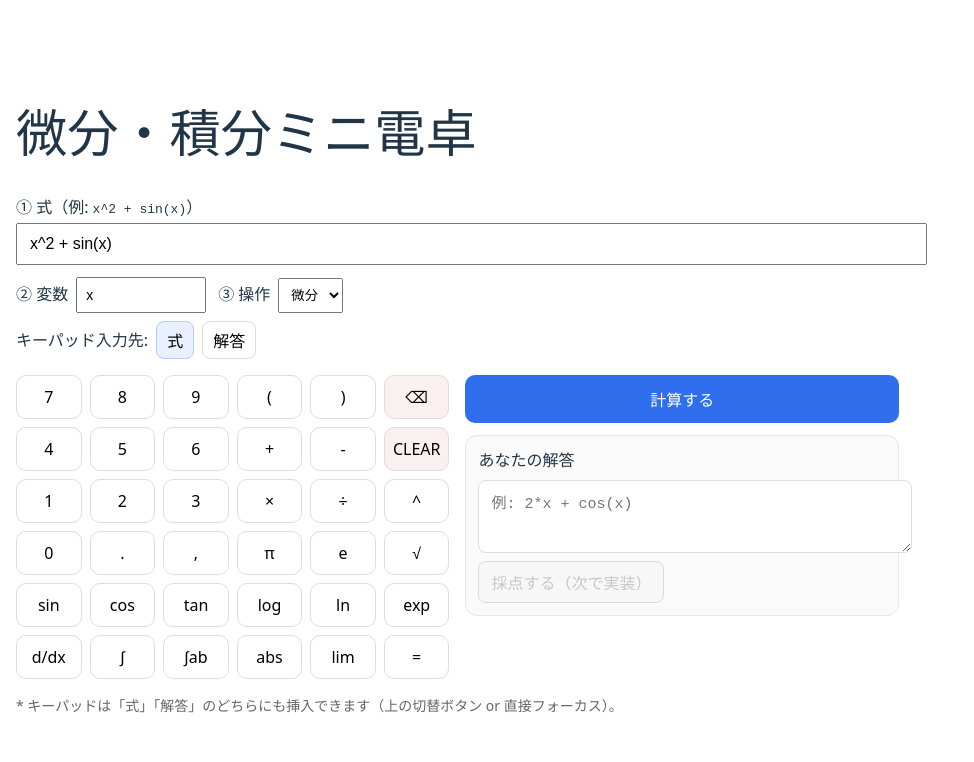
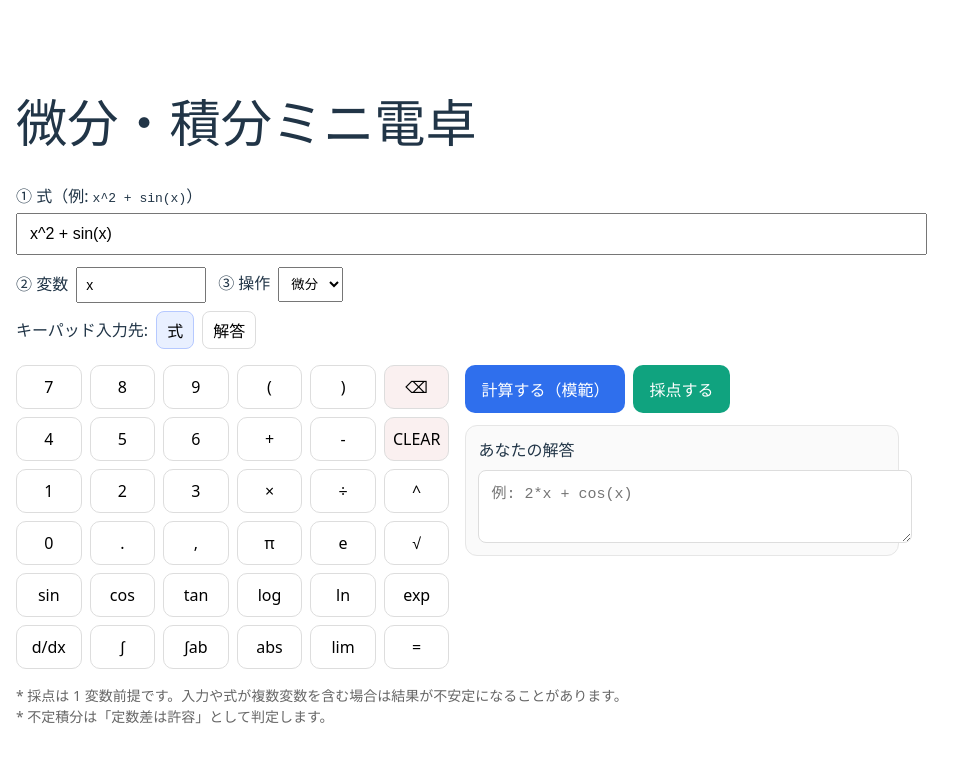
Before and after one commit to imaizumiii/nabla-operator-game, a React (Vite) app: page / in a window 1280 px wide. Shown: the top 762 px of the page, without its empty margins (0-974 px from the left). Built offline with nearby package versions, Linux system fonts and the light colour scheme.

Commit message:
feat/can calclate diff and integral And can verdict

```diff
--- a/src/App.css
+++ b/src/App.css
@@ -15,18 +15,11 @@
   font-size: 16px;
 }
 
-.small-input {
-  width: 110px;
-  padding: 8px;
-  margin-left: 8px;
-  font-size: 14px;
-}
-
+.small-input { width: 110px; padding: 8px; margin-left: 8px; font-size: 14px; }
 .select { padding: 8px; margin-left: 8px; }
-
 .checkbox { display: flex; align-items: center; gap: 6px; }
 
-/* パネルレイアウト */
+/* レイアウト */
 .panel {
   display: grid;
   grid-template-columns: 1fr 1fr;
@@ -50,18 +43,22 @@
 
 .panel-right { display: flex; flex-direction: column; gap: 12px; }
 
-.primary-btn {
+.actions { display: flex; gap: 8px; }
+
+.primary-btn, .grade-btn {
   padding: 12px 16px;
   font-weight: 700;
   border: none;
   border-radius: 10px;
-  background: #2f6fed;
   color: #fff;
   cursor: pointer;
 }
+.primary-btn { background: #2f6fed; }
 .primary-btn:hover { filter: brightness(0.95); }
+.grade-btn { background: #10a37f; }
+.grade-btn:hover { filter: brightness(0.95); }
 
-/* ★ 解答欄 */
+/* 解答欄 */
 .answer-box {
   border: 1px solid #e6e6e6;
   border-radius: 12px;
@@ -81,29 +78,22 @@
   background: #fff;
   resize: vertical;
 }
-.secondary-btn {
-  align-self: flex-start;
-  padding: 8px 12px;
-  border-radius: 8px;
-  border: 1px solid #ccc;
-  background: #f7f7f7;
-  cursor: not-allowed;
-  opacity: 0.7;
-}
 
+.verdict { font-weight: 700; }
+.verdict.correct { color: #087443; }
+.verdict.almost { color: #b58900; }
+.verdict.wrong { color: #b00020; }
+.verdict-msg { font-weight: 400; margin-left: 4px; color: #444; }
+
+/* 結果表示 */
 .error { color: crimson; white-space: pre-wrap; }
 .result-title { font-weight: 700; margin-bottom: 4px; }
 .result-pre { background: #f6f6f6; padding: 12px; border-radius: 8px; overflow-x: auto; }
 
 .note { margin-top: 16px; color: #666; font-size: 14px; }
 
-/* ★ キーパッド入力先の切替 */
-.toggle {
-  margin-top: 8px;
-  display: flex;
-  align-items: center;
-  gap: 8px;
-}
+/* キーパッド入力先の切替 */
+.toggle { margin-top: 8px; display: flex; align-items: center; gap: 8px; }
 .toggle-btn {
   padding: 6px 10px;
   border-radius: 8px;
@@ -111,8 +101,4 @@
   background: #fff;
   cursor: pointer;
 }
-.toggle-btn.active {
-  background: #e9f0ff;
-  border-color: #b6c9ff;
-  font-weight: 700;
-}
+.toggle-btn.active { background: #e9f0ff; border-color: #b6c9ff; font-weight: 700; }
--- a/src/App.jsx
+++ b/src/App.jsx
@@ -13,6 +13,8 @@ export default function App() {
   const [result, setResult] = useState("");
   const [error, setError] = useState("");
   const [userAnswer, setUserAnswer] = useState("");
+  const [verdict, setVerdict] = useState(null);
+  const [verdictMessage, setVerdictMessage] = useState("");
   const [activeTarget, setActiveTarget] = useState("expr");
 
   const answerRef = useRef(null);
@@ -104,6 +106,118 @@ export default function App() {
     }
   };
 
+  const nearlyEqual = (a, b, atol = 1e-6, rtol = 1e-6) => {
+    if (!isFinite(a) || !isFinite(b)) return false;
+    const diff = Math.abs(a -b);
+    return diff <= atol + rtol * Math.max(1, Math.abs(a), Math.abs(b));
+  };
+
+  const evalAt = (exprStr, xVal) => {
+    try {
+      const s = Algebrite.run(`float(subst((${exprStr}), ${variavle}, (${xVal})))`)
+      const num = Number(String(s).replave(/\s+/g, ""));
+      return Number.isFinite(num) ? num : NaN;
+    } catch {
+      return NaN;
+    }
+  };
+
+  const symbolicOrNumericEqual = (userStr, correctStr) => {
+    try {
+      const diff = Algebrite.run(`simplify(((${correctStr}))- ((${userStr})))`).trim();
+      if (diff === "0" || diff === "0.0") return {ok: true, method: "symbolic" };
+    } catch(_) { }
+      const samples = [-2, -1.1, -0.5, -0.2, 0.1, 0.5, 1, 2, 3];
+      const values = [];
+      for (const x of samples) {
+        const a = evalAt(userStr, x);
+        const b = evalAt(correctStr, x);
+        if (Number.isFinite(a) && Number.isFinite(b)) {
+          values.push(nearlyEqual(a, b));
+        }
+    }
+  }
+
+  const grade = () => {
+    setVerdict(null);
+    setVerdictMessage("");
+    setError("");
+
+    if (!userAnswer.trim()) {
+      setVerdict("wrong");
+      setVerdictMessage("解答が入力されていません。");
+      return;
+    }
+    if (!expr.trim()) {
+      setVerdict("wrong");
+      setVerdictMessage("式が入力されていません。");
+      return;
+    }
+
+    try {
+      // 微分の場合
+      if (mode === "diff") {
+        const correct = Algebrite.run(`simplify(d((${expr}), ${variable}))`);
+        const user = Algebrite.run(`simplify((${userAnswer}))`);
+
+        const { ok, almost, method, ratio } = symbolicOrNumericEqual(user, correct);
+        if (ok) {
+          setVerdict("correct");
+          setVerdictMessage(`正解 (${method === "symbolic" ? "記号的に一致" : "数値的に一致"})`);
+        } else if (almost) {
+          setVerdict("almost");
+          setVerdictMessage(`ほぼ正解 (数値比較一致率 ${(ratio * 100).toFixed(0)}%)`);
+        } else {
+          setVerdict("wrong");
+          setVerdictMessage("不正解です。差分を簡約して0になりません。");
+        }
+        return;
+      }
+
+      // 不定積分の場合
+      if (!isDefinite) {
+        const correctIntegral = Algebrite.run(`simplify(integral((${expr}), ${variable}))`);
+        const dCorrect = Algebrite.run(`simplify(d((${correctIntegral}), ${variable}))`);
+        const dUser = Algebrite.run(`simplify(d((${userAnswer}), ${variable}))`);
+
+        const { ok, almost, method, ratio } = symbolicOrNumericEqual(dUser, dCorrect);
+        if (ok) {
+          setVerdict("correct");
+          setVerdictMessage(`正解 (導関数が${method === "symbolic" ? "記号的" : "数値的"}に一致。定数差は許容)`);
+        } else if (almost) {
+          setVerdict("almost");
+          setVerdictMessage(`ほぼ正解 (数値比較一致率 ${(ratio * 100).toFixed(0)}%)`);
+        } else {
+          setVerdict("wrong");
+          setVerdictMessage("不正解です。導関数が一致しません。(定数差以外の差があります)");
+        }
+        return;
+      }
+
+      // 定積分の場合
+      const correctDef = Algebrite.run(`simplify(defint((${expr}), ${variable}, ${lower}, ${upper}))`);
+      const fCorrect = Number(String(Algebrite.run(`float(${correctDef}))`)).replace(/\s+/g, ""));
+      const fUser = Number(String(Algebrite.run(`float((${userAnswer}))`)).replace(/\s+/g, ""));
+
+      if (!isFinite(fCorrect) || !isFinite(fUser)) {
+        setVerdict("wrong");
+        setVerdictMessage("数値評価に失敗しました。式や範囲を確認してください。");
+        return;
+      }
+      if (nearlyEqual(fUser, fCorrect)) {
+        setVerdict("correct");
+        setVerdictMessage("正解 (数値的に一致)");
+      } else {
+        setVerdict("wrong");
+        setVerdictMessage(`不正解です。正しい値と一致しません（あなた： ${fUser}, 正解：${fCorrect}）`);
+      }
+    } catch (e) {
+      setError(String(e?.message || e));
+      setVerdict("wrong");
+      setVerdictMessage("計算中にエラーが発生しました。式や変数を確認してください。");
+    }
+  }
+
   return (
     <div className="container">
       <h1>微分・積分ミニ電卓</h1>
@@ -177,26 +291,20 @@ export default function App() {
         </div>
       )}
 
-      {/* ★ キーパッド入力先の切り替え */}
+      {/* キーパッド入力先の切り替え */}
       <div className="toggle">
         <span>キーパッド入力先:</span>
         <button
           type="button"
           className={`toggle-btn ${activeTarget === "expr" ? "active" : ""}`}
-          onClick={() => {
-            setActiveTarget("expr");
-            inputRef.current?.focus();
-          }}
+          onClick={() => { setActiveTarget("expr"); inputRef.current?.focus(); }}
         >
           式
         </button>
         <button
           type="button"
           className={`toggle-btn ${activeTarget === "answer" ? "active" : ""}`}
-          onClick={() => {
-            setActiveTarget("answer");
-            answerRef.current?.focus();
-          }}
+          onClick={() => { setActiveTarget("answer"); answerRef.current?.focus(); }}
         >
           解答
         </button>
@@ -208,11 +316,11 @@ export default function App() {
         </div>
 
         <div className="panel-right">
-          <button className="primary-btn" onClick={compute}>
-            計算する
-          </button>
+          <div className="actions">
+            <button className="primary-btn" onClick={compute}>計算する（模範）</button>
+            <button className="grade-btn" onClick={grade}>採点する</button>
+          </div>
 
-          {/* ★ 解答入力欄 */}
           <div className="answer-box">
             <div className="answer-title">あなたの解答</div>
             <textarea
@@ -224,17 +332,21 @@ export default function App() {
               onFocus={() => setActiveTarget("answer")}
               placeholder={answerPlaceholder}
             />
-            {/* 次ステップで「採点する」を実装予定 */}
-            <button className="secondary-btn" type="button" disabled title="次のステップで実装します">
-              採点する（次で実装）
-            </button>
+            {verdict && (
+              <div className={`verdict ${verdict}`}>
+                {verdict === "correct" && "✅ 正解"}
+                {verdict === "almost" && "🟡 ほぼ正解"}
+                {verdict === "wrong" && "❌ 不正解"}
+                <span className="verdict-msg"> — {verdictMessage}</span>
+              </div>
+            )}
           </div>
 
           {error && <div className="error">エラー: {error}</div>}
 
           {result && (
             <div className="result">
-              <div className="result-title">計算結果</div>
+              <div className="result-title">模範計算結果</div>
               <pre className="result-pre">{result}</pre>
             </div>
           )}
@@ -242,7 +354,8 @@ export default function App() {
       </div>
 
       <p className="note">
-        * キーパッドは「式」「解答」のどちらにも挿入できます（上の切替ボタン or 直接フォーカス）。
+        * 採点は 1 変数前提です。入力や式が複数変数を含む場合は結果が不安定になることがあります。<br />
+        * 不定積分は「定数差は許容」として判定します。
       </p>
     </div>
   );
```
